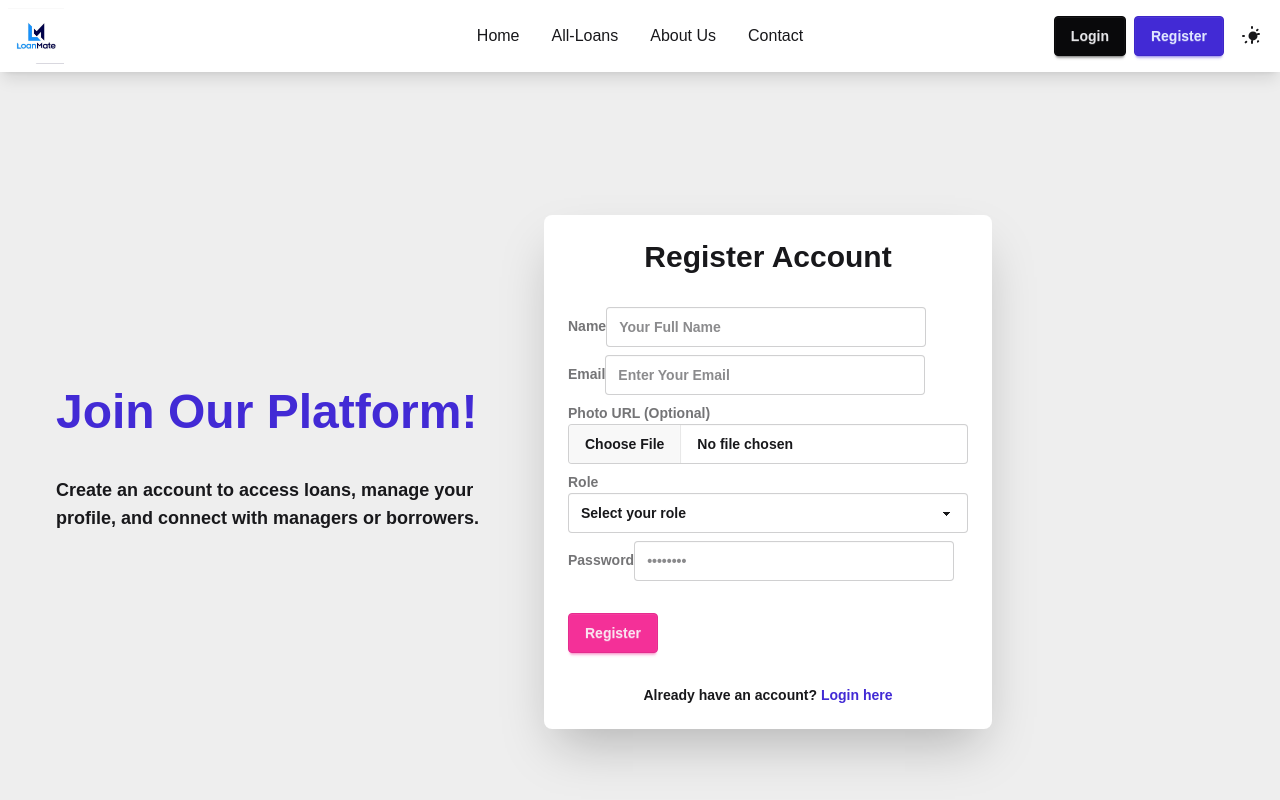
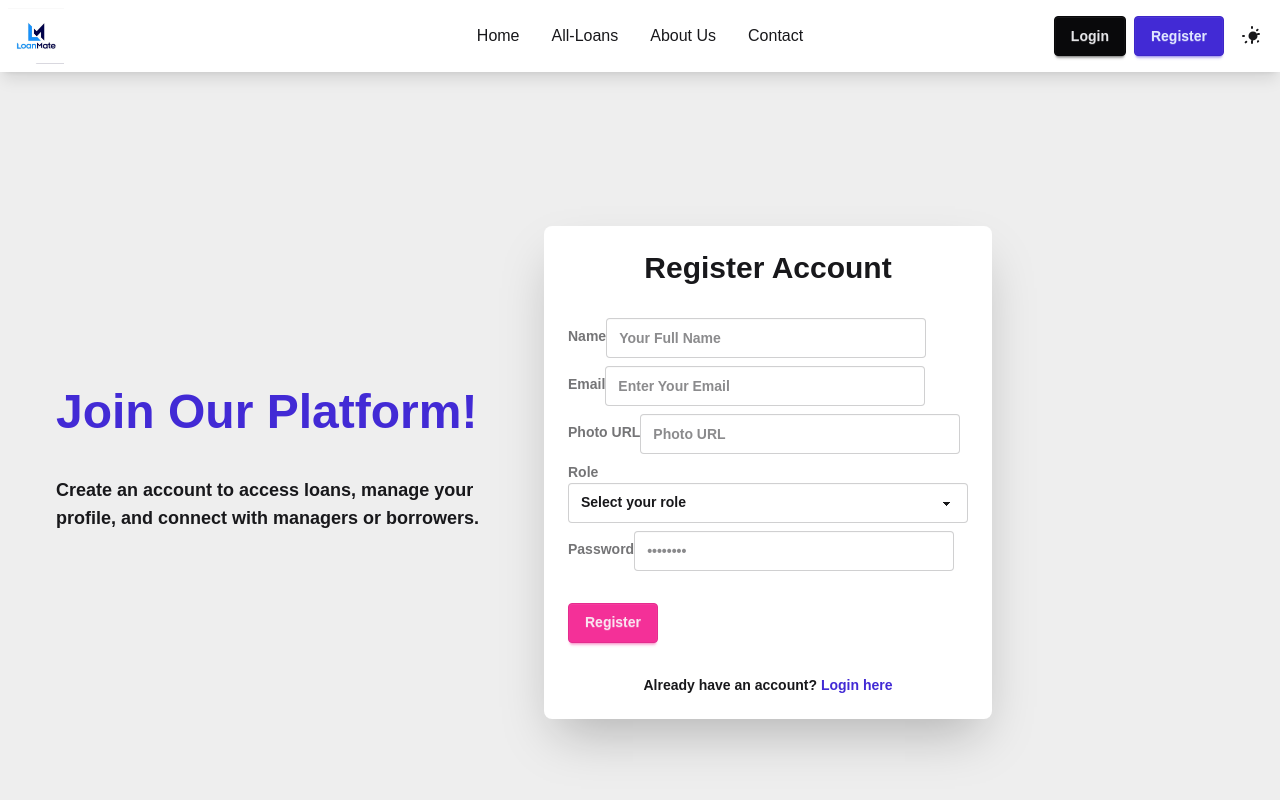
Before and after one commit to sohidul8305/Assignment-11, a React (Vite) app: page /register in a window 1280 px wide. Shown: the top 800 px of the page. Built offline with nearby package versions, Linux system fonts and the light colour scheme; no server answers.

Commit message:
Implement google singin popup and photo url after register

```diff
--- a/src/Provider/AuthProvider.jsx
+++ b/src/Provider/AuthProvider.jsx
@@ -11,50 +11,45 @@ import {
 } from "firebase/auth";
 import { auth } from "../firebase/firebase.config";
 
-// 1️⃣ Create Context
 export const AuthContext = createContext(null);
 
-// 2️⃣ Google Provider
 const googleProvider = new GoogleAuthProvider();
 
-// 3️⃣ AuthProvider Component
 const AuthProvider = ({ children }) => {
+
   const [user, setUser] = useState(null);
   const [loading, setLoading] = useState(true);
 
-  // ✅ Register User
   const registerUser = (email, password) => {
     setLoading(true);
     return createUserWithEmailAndPassword(auth, email, password);
   };
 
-  // ✅ Login User
   const signInUser = (email, password) => {
     setLoading(true);
     return signInWithEmailAndPassword(auth, email, password);
   };
 
-  // ✅ Google Login
-  const googleSignIn = () => signInWithPopup(auth, googleProvider);
+  // ✅ Google Login function name fixed
+  const signInGoogle = () => {
+    return signInWithPopup(auth, googleProvider);
+  };
 
-  // ✅ Update Profile
   const updateUserProfile = (profile) => {
-    if (!auth.currentUser) return Promise.reject("No user logged in");
     return updateProfile(auth.currentUser, profile);
   };
 
-  // ✅ Logout
   const logOut = () => {
     setLoading(true);
     return firebaseSignOut(auth).finally(() => setLoading(false));
   };
 
-  // 🔑 Listen to Auth State Change
   useEffect(() => {
     const unsubscribe = onAuthStateChanged(auth, (currentUser) => {
       setUser(currentUser);
       setLoading(false);
     });
+
     return () => unsubscribe();
   }, []);
 
@@ -63,12 +58,16 @@ const AuthProvider = ({ children }) => {
     loading,
     registerUser,
     signInUser,
-    googleSignIn,
+    signInGoogle, // <-- এখন ঠিক আছে
     logOut,
-    updateUserProfile
+    updateUserProfile,
   };
 
-  return <AuthContext.Provider value={authInfo}>{children}</AuthContext.Provider>;
+  return (
+    <AuthContext.Provider value={authInfo}>
+      {children}
+    </AuthContext.Provider>
+  );
 };
 
 export default AuthProvider;
--- a/src/components/Navbar.jsx
+++ b/src/components/Navbar.jsx
@@ -33,17 +33,23 @@ const Navbar = () => {
       });
   };
 
+  // 🚀 এই অংশটি সংশোধন করা হয়েছে!
   const UserAvatar = () => (
     <div className="avatar placeholder">
-      <div className="bg-neutral text-neutral-content rounded-full w-10 ring ring-primary ring-offset-base-100 ring-offset-2">
+      <div className="bg-neutral text-neutral-content rounded-full w-10 ring ring-primary ring-offset-base-100 ring-offset-2 flex items-center justify-center">
         {user?.photoURL ? (
+          // ✅ ফটো থাকলে শুধু <img>
           <img src={user.photoURL} alt="User Avatar" />
         ) : (
-          <span className="text-xl">{user?.displayName ? user.displayName.charAt(0) : "U"}</span>
+          // ✅ ফটো না থাকলে টেক্সট দেখানোর জন্য <span>
+          <span className="text-xl">
+            {user?.displayName ? user.displayName.charAt(0) : "U"}
+          </span>
         )}
       </div>
     </div>
   );
+    // ⬆️⬆️⬆️ এখানে আপনার পূর্বের ভুল ঠিক করা হয়েছে ⬆️⬆️⬆️
 
   const renderNavLinks = () => {
     const links = isUserLoggedIn
--- a/src/components/Register.jsx
+++ b/src/components/Register.jsx
@@ -1,6 +1,5 @@
 import React from 'react';
 import { useForm } from 'react-hook-form';
-
 import { Link, useNavigate } from 'react-router-dom';
 import useAuth from '../hooks/useAuth';
 import toast from "react-hot-toast";
@@ -12,7 +11,7 @@ const Register = () => {
     const navigate = useNavigate();
 
     const handleRegistration = async (data) => {
-        const { name, email, password } = data;
+        const { name, email, password, photo } = data;
 
         // Password Validation
         if (!/[A-Z]/.test(password)) {
@@ -29,24 +28,23 @@ const Register = () => {
         }
 
         try {
-
+            // Create user in Firebase
             const result = await registerUser(email, password);
             console.log(result.user);
 
-
+            // Update profile (Name + Photo)
             await updateUserProfile({
                 displayName: name,
-
+                photoURL: photo
+                    ? photo
+                    : "https://i.ibb.co.com/FHzqKJv/default-profile.png" // default photo
             });
 
             toast.success("Registration Successful!");
-
-
             navigate('/');
 
         } catch (error) {
             console.error(error);
-
             toast.error(error.message);
         }
     };
@@ -56,6 +54,7 @@ const Register = () => {
             <form onSubmit={handleSubmit(handleRegistration)} className="w-full">
                 <div className="hero-content flex-col lg:flex-row w-full max-w-5xl">
 
+                    {/* Left Content */}
                     <div className="text-center lg:text-left lg:w-1/2 p-6">
                         <h1 className="text-5xl font-extrabold text-primary mb-4">Join Our Platform!</h1>
                         <p className="py-6 text-lg">
@@ -63,35 +62,54 @@ const Register = () => {
                         </p>
                     </div>
 
-
+                    {/* Form Card */}
                     <div className="card bg-base-100 w-full max-w-md shrink-0 shadow-2xl lg:w-1/2">
                         <div className="card-body">
                             <h1 className="text-3xl font-bold text-center mb-6">Register Account</h1>
 
-
+                            {/* Name */}
                             <div className="form-control">
                                 <label className="label"><span className="label-text">Name</span></label>
-                                <input type="text" placeholder="Your Full Name" className="input input-bordered" {...register('name', { required: "Name is required." })} />
+                                <input
+                                    type="text"
+                                    placeholder="Your Full Name"
+                                    className="input input-bordered"
+                                    {...register('name', { required: "Name is required." })}
+                                />
                                 {errors.name && <p className='text-red-500 text-sm mt-1'>{errors.name.message}</p>}
                             </div>
 
-
+                            {/* Email */}
                             <div className="form-control">
                                 <label className="label"><span className="label-text">Email</span></label>
-                                <input type="email" placeholder="Enter Your Email" className="input input-bordered" {...register('email', { required: "Email is required." })} />
+                                <input
+                                    type="email"
+                                    placeholder="Enter Your Email"
+                                    className="input input-bordered"
+                                    {...register('email', { required: "Email is required." })}
+                                />
                                 {errors.email && <p className='text-red-500 text-sm mt-1'>{errors.email.message}</p>}
                             </div>
 
-
+                            {/* Photo URL */}
                             <div className="form-control">
-                                <label className="label"><span className="label-text">Photo URL (Optional)</span></label>
-                                <input type="file" className="file-input file-input-bordered w-full" {...register('photo')} />
+                                <label className="label"><span className="label-text">Photo URL</span></label>
+                                <input
+                                    type="text"
+                                    placeholder="Photo URL"
+                                    className="input input-bordered"
+                                    {...register("photo")}
+                                />
                             </div>
 
-
+                            {/* Role */}
                             <div className="form-control">
                                 <label className="label"><span className="label-text">Role</span></label>
-                                <select className="select select-bordered w-full" defaultValue="" {...register('role', { required: "Role selection is required." })}>
+                                <select
+                                    className="select select-bordered w-full"
+                                    defaultValue=""
+                                    {...register('role', { required: "Role selection is required." })}
+                                >
                                     <option value="" disabled>Select your role</option>
                                     <option value="borrower">Borrower</option>
                                     <option value="manager">Manager</option>
@@ -99,14 +117,19 @@ const Register = () => {
                                 {errors.role && <p className='text-red-500 text-sm mt-1'>{errors.role.message}</p>}
                             </div>
 
-
+                            {/* Password */}
                             <div className="form-control">
                                 <label className="label"><span className="label-text">Password</span></label>
-                                <input type="password" placeholder="••••••••" className="input input-bordered" {...register('password', { required: "Password is required." })} />
+                                <input
+                                    type="password"
+                                    placeholder="••••••••"
+                                    className="input input-bordered"
+                                    {...register('password', { required: "Password is required." })}
+                                />
                                 {errors.password && <p className='text-red-500 text-sm mt-1'>{errors.password.message}</p>}
                             </div>
 
-
+                            {/* Submit */}
                             <div className="form-control mt-6">
                                 <button type="submit" className="btn btn-secondary">Register</button>
                             </div>
@@ -114,13 +137,13 @@ const Register = () => {
                             <div className="text-center mt-6">
                                 <p className="text-sm">
                                     Already have an account?
-                                    <Link to="/login" className="link link-hover link-primary ml-1 font-bold">
-                                        Login here
-                                    </Link>
+                                    <Link to="/login" className="link link-hover link-primary ml-1 font-bold">Login here</Link>
                                 </p>
                             </div>
+
                         </div>
                     </div>
+
                 </div>
             </form>
         </div>
```
Lines whose indentation alone changed are shown as unchanged.
